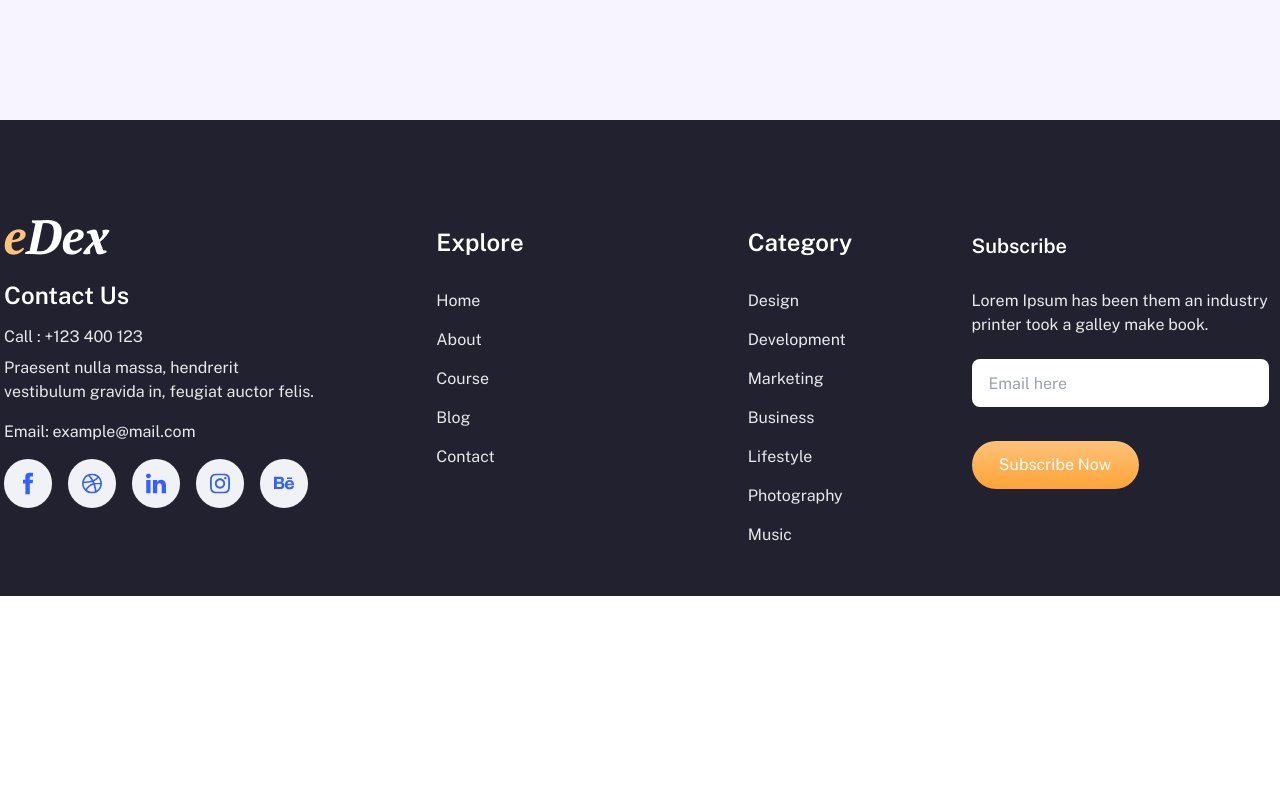
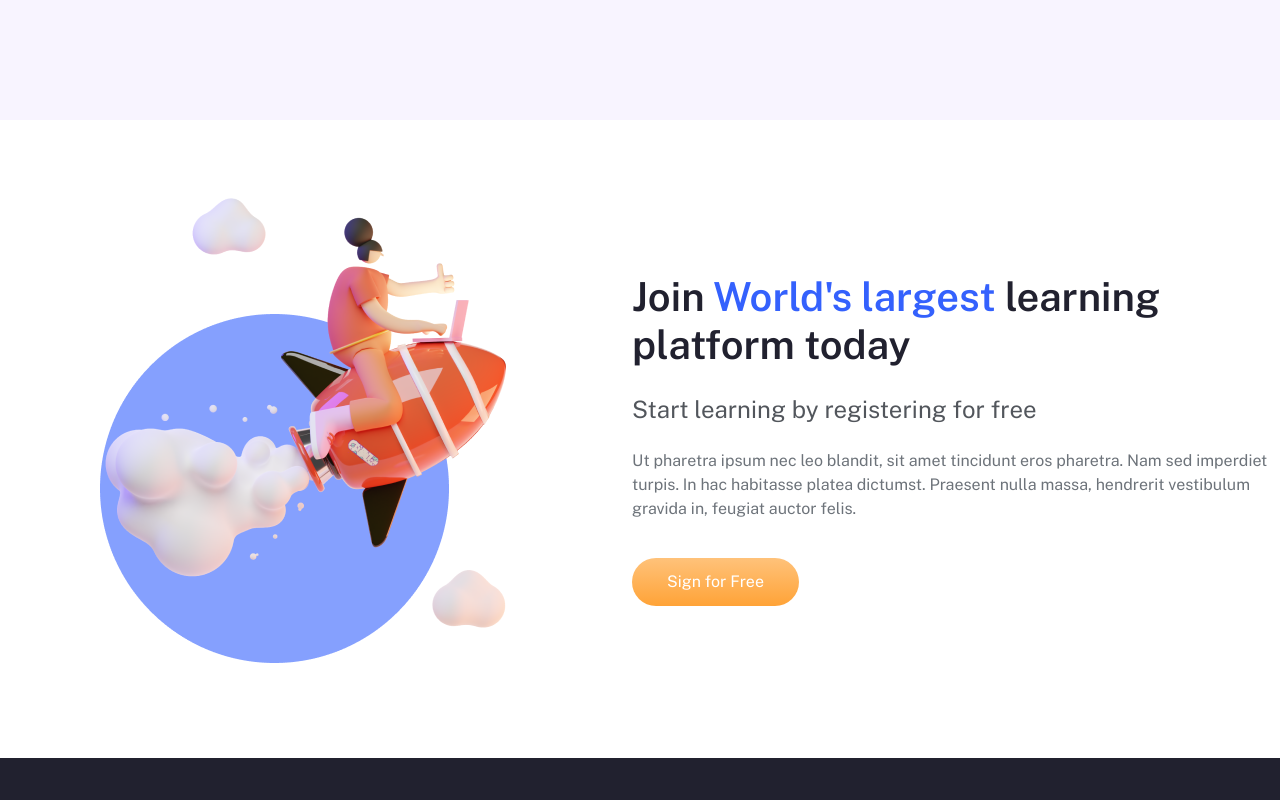
Before and after one commit to muktaranidas/eDex, a React (Create React App) app: page / in a window 1280 px wide. Shown: the part 3120-3920 px from the top of the page. Before the commit the page ends 3716 px from the top, so only its background shows below. Built offline with nearby package versions, Linux system fonts and the light colour scheme.

Commit message:
complete about

```diff
--- /dev/null
+++ b/src/Pages/Home/About/About.css
@@ -0,0 +1,36 @@
+.about-heading {
+  width: 648px;
+  height: 96px;
+  font-style: normal;
+  font-weight: 600;
+  font-size: 40px;
+  line-height: 48px;
+  color: #21212f;
+}
+.about-heading-style {
+  width: 648px;
+  height: 96px;
+  font-style: normal;
+  font-weight: 600;
+  font-size: 40px;
+  line-height: 48px;
+  color: #3461fd;
+}
+.about-h4 {
+  width: 534px;
+  height: 32px;
+  font-style: normal;
+  font-weight: 400;
+  font-size: 24px;
+  line-height: 32px;
+  color: #52565c;
+}
+.about-p {
+  width: 648px;
+  height: 72px;
+  font-style: normal;
+  font-weight: 400;
+  font-size: 16px;
+  line-height: 24px;
+  color: #6d737a;
+}
--- /dev/null
+++ b/src/Pages/Home/About/About.js
@@ -0,0 +1,34 @@
+import React from "react";
+import img from "../../../assets/about/about.png";
+import "./About.css";
+import Button from "../../Shared/Button/Button";
+
+const About = () => {
+  return (
+    <section className="bg-[#FFFFFF]">
+      <div className="container  widthClass flex flex-col  mx-auto  lg:flex-row lg:justify-between">
+        <div className="flex  mt-[23px] mb-[95px] ">
+          <img src={img} alt="" />
+        </div>
+
+        <div className="flex flex-col justify-center   text-center  lg:text-left">
+          <h1 className="about-heading">
+            Join <span className="about-heading-style">World's largest</span>{" "}
+            learning platform today
+          </h1>
+          <p className="about-h4 my-[24px]">
+            Start learning by registering for free
+          </p>
+          <p className="about-p mb-[37px]">
+            Ut pharetra ipsum nec leo blandit, sit amet tincidunt eros pharetra.
+            Nam sed imperdiet turpis. In hac habitasse platea dictumst. Praesent
+            nulla massa, hendrerit vestibulum gravida in, feugiat auctor felis.
+          </p>
+          <Button btnText={"Sign for Free"}></Button>
+        </div>
+      </div>
+    </section>
+  );
+};
+
+export default About;
--- a/src/Pages/Home/Home.js
+++ b/src/Pages/Home/Home.js
@@ -4,6 +4,7 @@ import Instructor from "./Instructor/Instructor";
 import PopularCategory from "./PopularCategory/PopularCategory";
 import Course from "./Course/Course";
 import StudentFeedback from "./StudentFeedback/StudentFeedback";
+import About from "./About/About";
 
 const Home = () => {
   return (
@@ -13,6 +14,7 @@ const Home = () => {
       <PopularCategory></PopularCategory>
       <Instructor></Instructor>
       <StudentFeedback></StudentFeedback>
+      <About></About>
     </div>
   );
 };
--- a/src/Pages/Home/Instructor/Instructor.js
+++ b/src/Pages/Home/Instructor/Instructor.js
@@ -10,11 +10,11 @@ import { Swiper, SwiperSlide } from "swiper/react";
 import "swiper/swiper-bundle.min.css";
 // Import Swiper styles
 import "swiper/css";
+import ArrowLeft from "../../Shared/ArrowLeft/ArrowLeft";
+import ArrowRight from "../../Shared/ArrowRight/ArrowRight";
 // import "swiper/css/navigation";
 // import "swiper/css/pagination";
 
-import ArrowLeft from "../../Shared/ArrowLeft/ArrowLeft";
-import ArrowRight from "../../Shared/ArrowRight/ArrowRight";
 // import "swiper/css/scrollbar";
 
 const Instructor = () => {
```
Also changed, not shown: src/assets/about/about.png (added).
